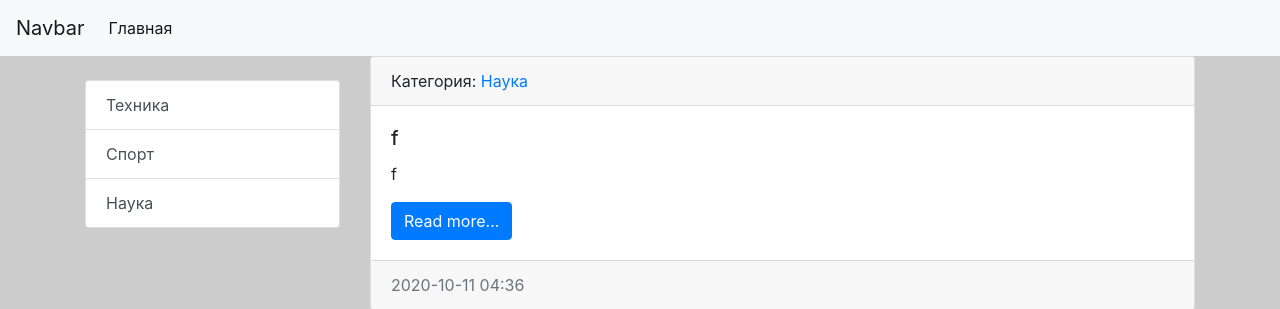
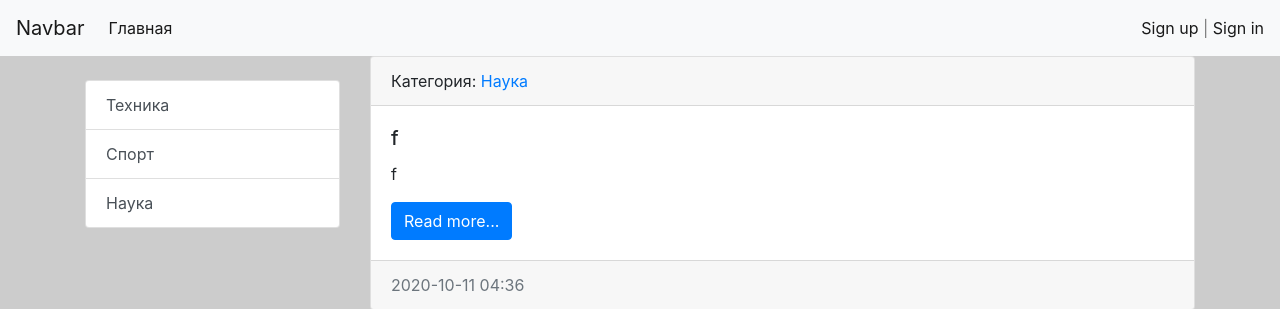
Before and after one commit to S-Lump/snake_backend, a Django app: page / in a window 1280 px wide. Shown: the top 309 px of the page. Run offline with Django 3.2, Linux system fonts and the light colour scheme; data comes from the database, SQL or seed files in the repository; some libraries are stand-ins or nearby versions.

Commit message:
add buttons 'signup' and 'signin'

```diff
--- a/bilogger/templates/inc/_nav.html
+++ b/bilogger/templates/inc/_nav.html
@@ -11,5 +11,8 @@
         <li class="nav-item"><a class="nav-link" href="{% url 'add_news' %}">Добавить новость</a></li>
         {% endif %}
       </ul>
+      <span class="navbar-text">
+        <a href="{% url 'register' %}">Sign up</a> | <a href="{% url 'login' %}">Sign in</a>
+      </span>
     </div>
 </nav>
```
